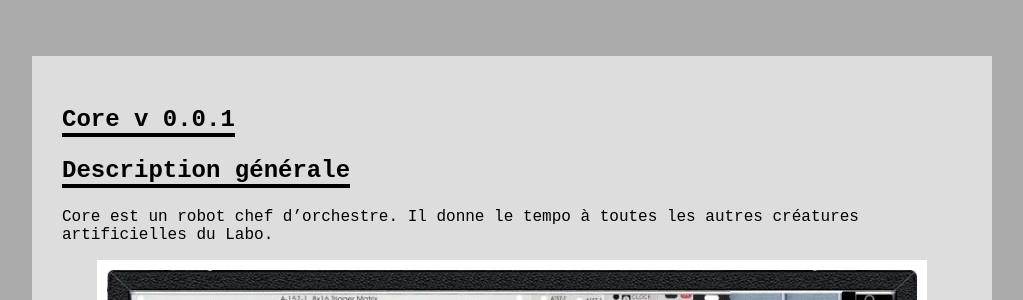
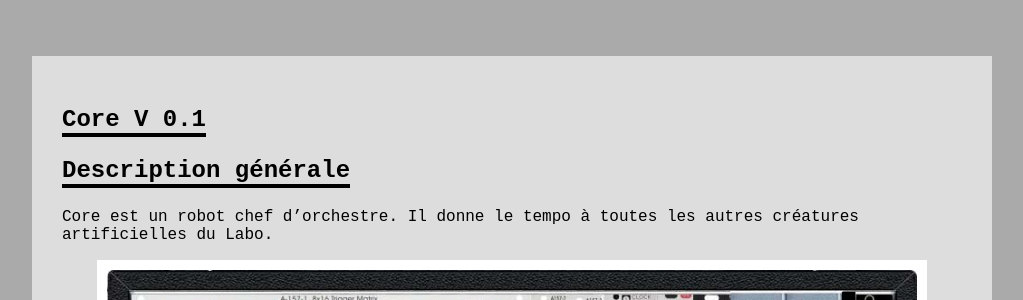
Before and after one commit to LeonLenclos/turing-test, a Jekyll site: the page built from contenu/robots/core.md, in a window 1280 px wide. Shown: the part 234-534 px from the top of the page, without its empty margins (128-1151 px from the left). Built offline with Jekyll 4.4.1, drawn with Linux system fonts in a browser that asks for light colours; nearby versions of some CDN libraries; our own code applies the rules of GitHub Pages for plain Markdown files; a script that is not in the unit is left out; the repository's description, which GitHub fills in, is left out.

Commit message:
Update core.md

```diff
--- a/contenu/robots/core.md
+++ b/contenu/robots/core.md
@@ -1,10 +1,10 @@
-# Core v 0.0.1
+# Core V 0.1
 
 ## Description générale
 
 Core est un robot chef d'orchestre. Il donne le tempo à toutes les autres créatures artificielles du Labo.
 
-![Core](../../ressources/CORE V0.1.jpg)
+![](../../ressources/CORE V0.1.jpg)
 
 Le cerveau de Core
 
```
